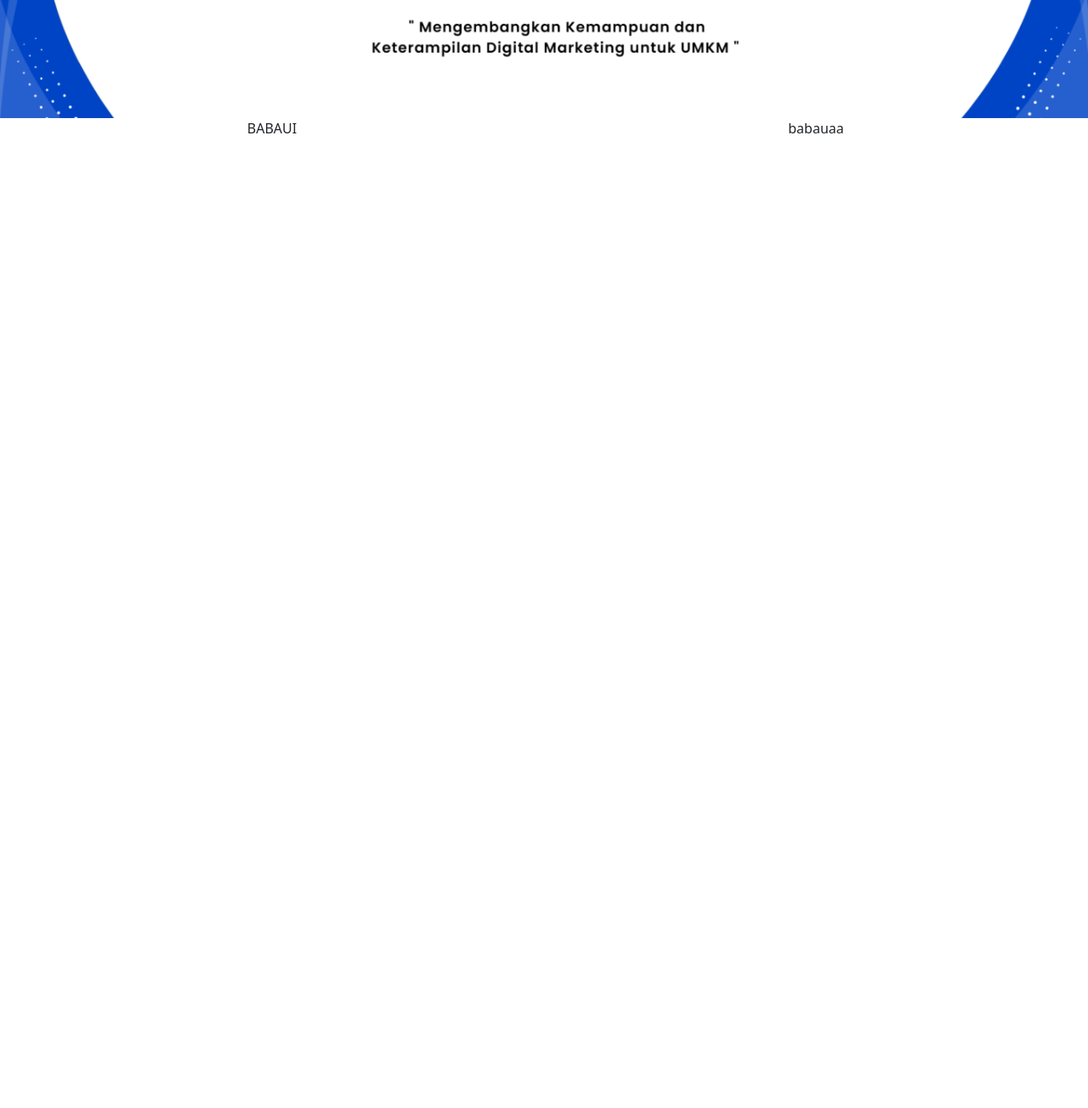
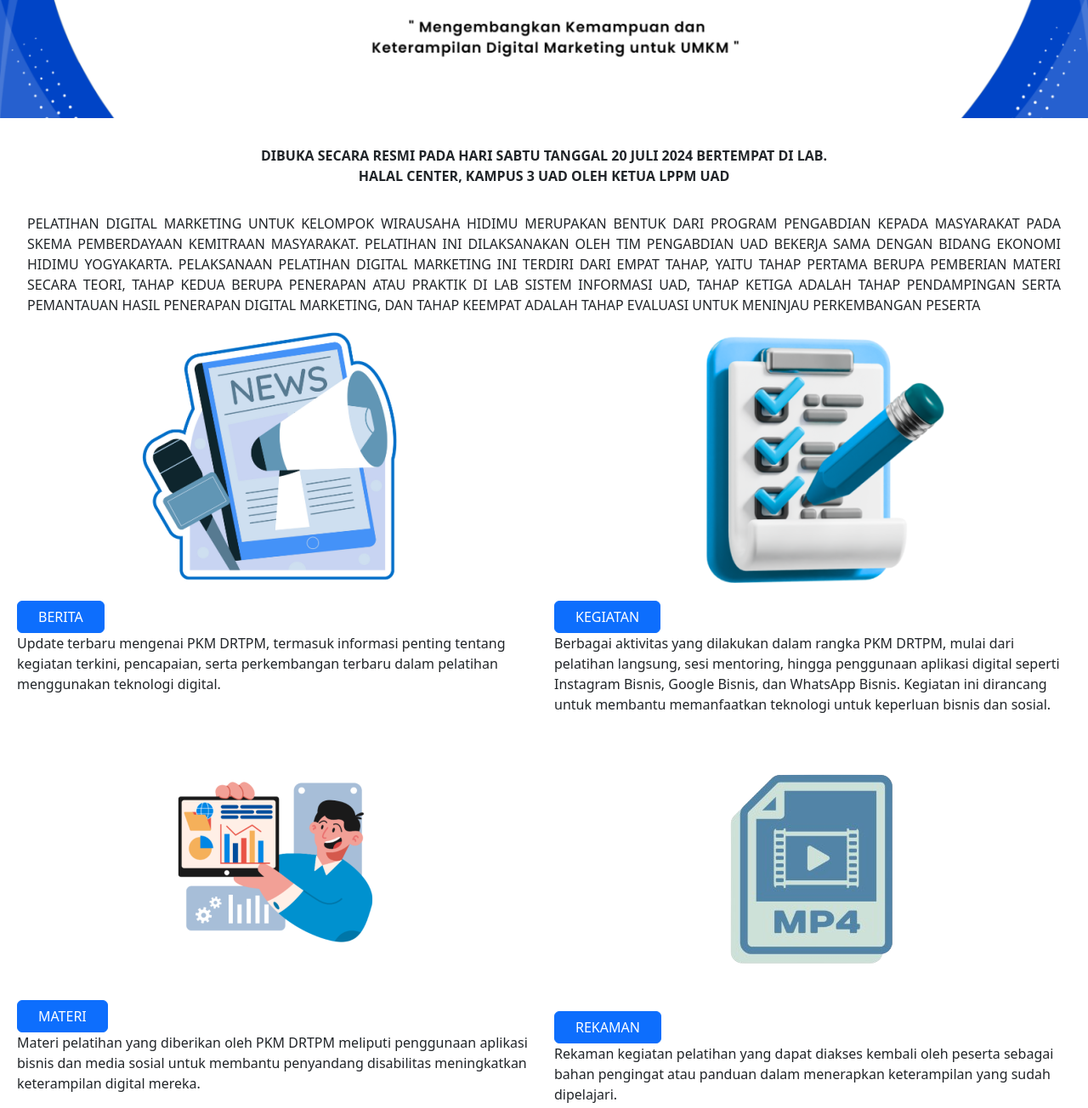
Before and after one commit to Sainhasan/Study, a plain HTML site: page index.html in a window 1280 px wide. Shown: the part 320-1624 px from the top of the page at 85% size. Before the commit the page ends 800 px from the top, so only its background shows below. Drawn offline with nearby package versions, Linux system fonts and the light colour scheme.

Commit message:
penambahan menu

```diff
--- a/index.html
+++ b/index.html
@@ -33,13 +33,63 @@
 </head>
 <body>
     <img src="src/big-thumnail.png" class="img-fluid" alt="big-thumbnail">
-    <div class="container-fluid text-center">
-        <div class="row">
-            <div class="col">
-                BABAUI
+    <div class="fs-6 m-3 text-uppercase">
+        <p class="p-3 fw-semibold" style="text-align:center;">
+            Dibuka secara resmi pada hari Sabtu tanggal 20 Juli 2024
+            bertempat di Lab.<br>Halal Center,
+            Kampus 3 UAD oleh Ketua LPPM UAD
+        </p>
+        <p class="px-3" style="text-align:justify;">
+            Pelatihan digital marketing untuk kelompok wirausaha HIDIMu merupakan bentuk dari program pengabdian kepada masyarakat pada skema Pemberdayaan Kemitraan Masyarakat. Pelatihan ini dilaksanakan oleh Tim Pengabdian UAD bekerja sama dengan Bidang Ekonomi HIDIMu Yogyakarta. Pelaksanaan pelatihan digital marketing ini terdiri dari empat tahap, yaitu Tahap Pertama berupa pemberian materi secara teori, Tahap Kedua berupa penerapan atau praktik di Lab Sistem Informasi UAD, Tahap Ketiga adalah tahap pendampingan serta pemantauan hasil penerapan digital marketing, dan Tahap Keempat adalah tahap evaluasi untuk meninjau perkembangan peserta
+        </p>
+    </div>
+    <div class="container-fluid text-center mt-2" id="menu">
+        <div class="row px-2">
+            <div class="col-12 col-sm">
+                <img src="src/NEWS.png" alt="dawd" class="img-fluid">
+                <button class="btn btn-primary btn-md px-4 d-flex fs-6" type="button">BERITA</button>
+                <p class="text-start">
+                    Update terbaru mengenai PKM DRTPM, termasuk informasi penting tentang kegiatan terkini, pencapaian, serta perkembangan terbaru dalam pelatihan menggunakan teknologi digital.
+                </p>
             </div>
-            <div class="col">
-                babauaa
+            <div class="col-12 col-sm">
+                <img src="src/KG.png" alt="dawd" class="img-fluid">
+                <button class="btn btn-primary btn-md px-4 d-flex fs-6" type="button">KEGIATAN</button>
+                <p class="text-start">
+                    Berbagai aktivitas yang dilakukan dalam rangka PKM DRTPM, mulai dari pelatihan langsung, sesi mentoring, hingga penggunaan aplikasi digital seperti Instagram Bisnis, Google Bisnis, dan WhatsApp Bisnis. Kegiatan ini dirancang untuk membantu memanfaatkan teknologi untuk keperluan bisnis dan sosial.
+                </p>
+            </div>
+        </div>
+        <div class="row px-2">
+            <div class="col-12 col-sm">
+                <img src="src/MATERI.png" alt="dawd" class="img-fluid">
+                <button class="btn btn-primary btn-md px-4 d-flex fs-6" type="button">MATERI</button>
+                <p class="text-start">
+                    Materi pelatihan yang diberikan oleh PKM DRTPM meliputi penggunaan aplikasi bisnis dan media sosial untuk membantu penyandang disabilitas meningkatkan keterampilan digital mereka.
+                </p>
+            </div>
+            <div class="col-12 col-sm">
+                <img src="src/rkmn.png" alt="dawd" class="img-fluid">
+                <button class="btn btn-primary btn-md px-4 d-flex fs-6" type="button">REKAMAN</button>
+                <p class="text-start">
+                    Rekaman kegiatan pelatihan yang dapat diakses kembali oleh peserta sebagai bahan pengingat atau panduan dalam menerapkan keterampilan yang sudah dipelajari.
+                </p>
+            </div>
+        </div>
+        <div class="row px-2 sticky-top">
+            <div class="col-12 col-sm">
+                <img src="src/PS.png" alt="dawd" class="img-fluid">
+                <button class="btn btn-primary btn-md px-4 d-flex fs-6" type="button">PESERTA</button>
+                <p class="text-start">
+                    Peserta program PKM DRTPM yang mengikuti pembelajaran dan mengembangkan kemampuan menggunakan teknologi dan media sosial dalam kebutuhan bisnis.
+                </p>
+            </div>
+            <div class="col-12 col-sm">
+                <img src="src/AU.png" alt="dawd" class="img-fluid py-5 mt-4">
+                <button class="btn btn-primary btn-md px-4 d-flex fs-6" type="button">TENTANG KAMI</button>
+                <p class="text-start">
+                    PKM DRTPM adalah tim yang terdiri dari anggota yang berkomitmen untuk membantu peserta dalam meningkatkan keterampilan digital mereka. Kami berasal dari berbagai latar belakang keahlian, termasuk sistem informasi dan bisnis, dengan tujuan utama memberikan pelatihan yang praktis dan relevan.
+                </p>
             </div>
         </div>
     </div>
```
